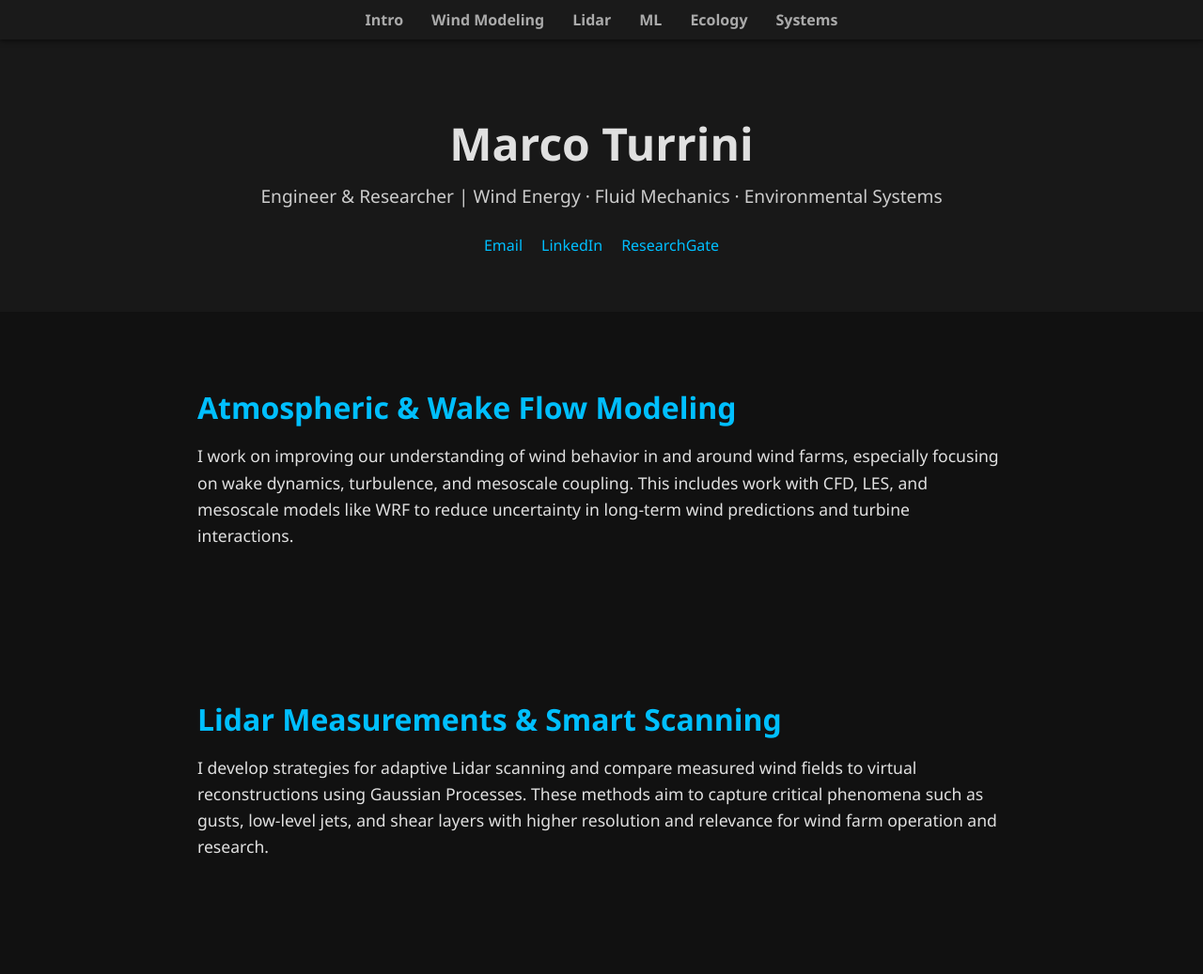
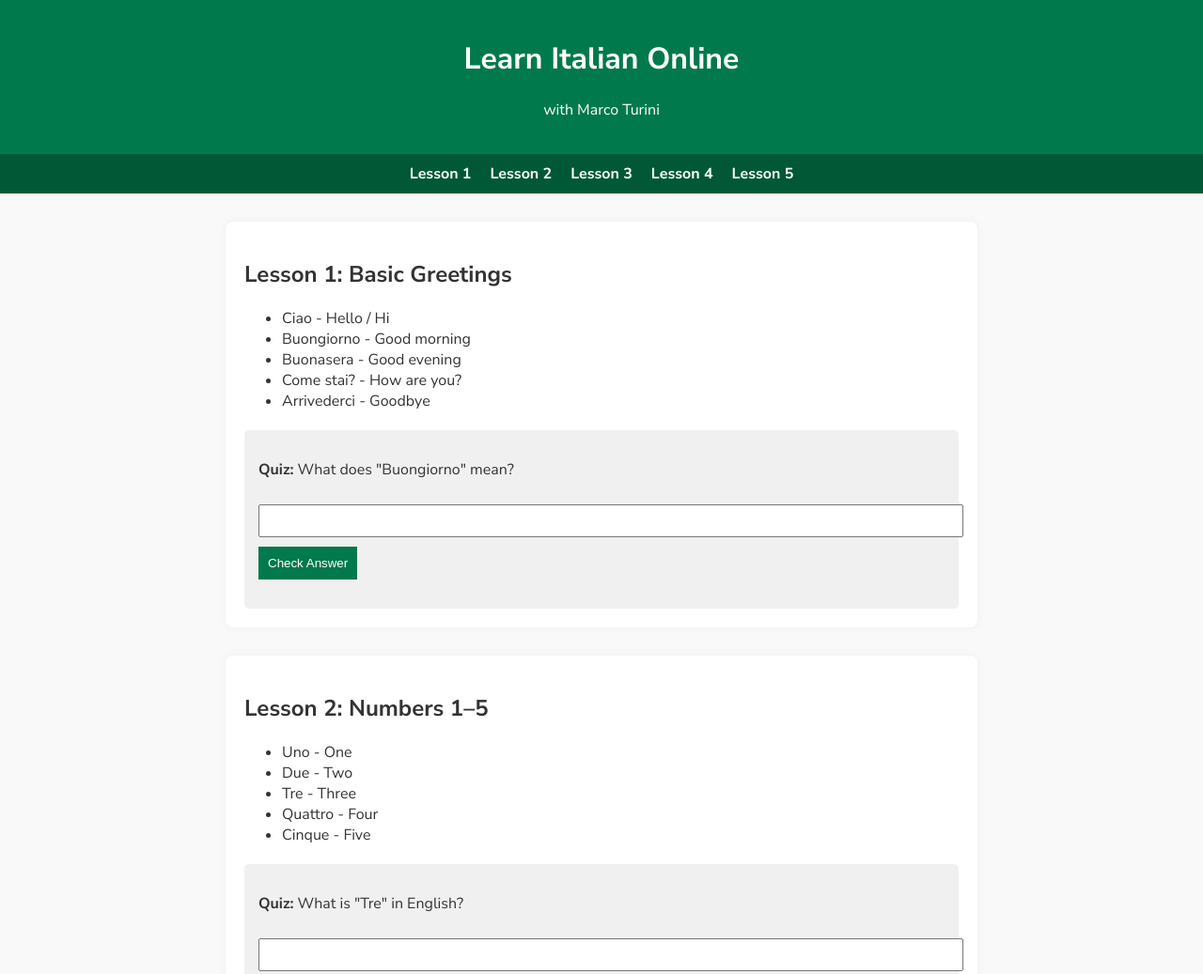
Before and after one commit to marcoturro/web_IT, a plain HTML site: page index.html in a window 1280 px wide. Shown: the top 1037 px of the page at 94% size. Drawn offline with Linux system fonts and the light colour scheme.

Commit message:
first update

```diff
--- a/index.html
+++ b/index.html
@@ -2,151 +2,174 @@
 <html lang="en">
 <head>
   <meta charset="UTF-8" />
-  <meta name="viewport" content="width=device-width, initial-scale=1" />
-  <title>Marco Turrini | Engineering Research</title>
+  <meta name="viewport" content="width=device-width, initial-scale=1.0" />
+  <title>Learn Italian Online | Marco Turini</title>
+  <link href="https://fonts.googleapis.com/css2?family=Nunito+Sans:wght@400;700&display=swap" rel="stylesheet">
   <style>
-    * {
+    body {
+      font-family: 'Nunito Sans', sans-serif;
       margin: 0;
       padding: 0;
-      box-sizing: border-box;
+      background: #f9f9f9;
+      color: #333;
     }
-    html, body {
-      font-family: 'Segoe UI', sans-serif;
-      background-color: #111;
-      color: #e0e0e0;
-      scroll-behavior: smooth;
+    header {
+      background: #00794c;
+      color: white;
+      padding: 20px;
+      text-align: center;
     }
     nav {
-      position: fixed;
-      top: 0;
-      width: 100%;
-      background-color: #1a1a1a;
-      padding: 10px 20px;
-      box-shadow: 0 2px 5px rgba(0,0,0,0.5);
-      z-index: 1000;
-      display: flex;
-      justify-content: center;
-      gap: 30px;
-    }
-    nav a {
-      text-decoration: none;
-      color: #aaa;
-      font-weight: bold;
-      transition: color 0.3s;
-    }
-    nav a:hover {
-      color: #00bfff;
-    }
-    header {
-      padding: 120px 20px 60px;
-      text-align: center;
-      background-color: #181818;
-    }
-    header h1 {
-      font-size: 3em;
-      margin-bottom: 0.2em;
-    }
-    header p {
-      font-size: 1.2em;
-      margin-bottom: 1.5em;
-      color: #ccc;
-    }
-    .links {
+      background: #005837;
       display: flex;
       justify-content: center;
       gap: 20px;
-      font-size: 1em;
+      padding: 10px;
     }
-    .links a {
-      color: #00bfff;
+    nav a {
+      color: white;
       text-decoration: none;
-      transition: opacity 0.3s;
+      font-weight: bold;
     }
-    .links a:hover {
-      opacity: 0.7;
+    .container {
+      max-width: 800px;
+      margin: 30px auto;
+      padding: 0 20px;
     }
-    section {
-      padding: 80px 20px;
-      max-width: 900px;
-      margin: auto;
+    .lesson {
+      background: white;
+      padding: 20px;
+      border-radius: 8px;
+      box-shadow: 0 0 10px rgba(0,0,0,0.05);
+      margin-bottom: 30px;
     }
-    section h2 {
-      font-size: 2em;
-      margin-bottom: 0.5em;
-      color: #00bfff;
+    .quiz {
+      background: #f0f0f0;
+      padding: 15px;
+      border-radius: 5px;
+      margin-top: 20px;
     }
-    section p {
-      font-size: 1.1em;
-      line-height: 1.6;
+    .quiz input[type="text"] {
+      width: 100%;
+      padding: 8px;
+      margin-top: 10px;
+    }
+    .quiz button {
+      background: #00794c;
+      color: white;
+      padding: 10px;
+      border: none;
+      margin-top: 10px;
+      cursor: pointer;
     }
     footer {
+      background: #eee;
       text-align: center;
-      padding: 40px 20px;
+      padding: 20px;
       font-size: 0.9em;
-      color: #666;
-      background-color: #1a1a1a;
+      margin-top: 40px;
     }
   </style>
 </head>
 <body>
+  <header>
+    <h1>Learn Italian Online</h1>
+    <p>with Marco Turini</p>
+  </header>
 
   <nav>
-    <a href="#introduction">Intro</a>
-    <a href="#wind-modeling">Wind Modeling</a>
-    <a href="#lidar">Lidar</a>
-    <a href="#ml">ML</a>
-    <a href="#ecology">Ecology</a>
-    <a href="#energy-systems">Systems</a>
+    <a href="#lesson1">Lesson 1</a>
+    <a href="#lesson2">Lesson 2</a>
+    <a href="#lesson3">Lesson 3</a>
+    <a href="#lesson4">Lesson 4</a>
+    <a href="#lesson5">Lesson 5</a>
   </nav>
 
-  <header id="introduction">
-    <h1>Marco Turrini</h1>
-    <p>Engineer & Researcher | Wind Energy · Fluid Mechanics · Environmental Systems</p>
-    <div class="links">
-      <a href="mailto:.com">Email</a>
-      <a href="https://www.linkedin.com/in/marcoturrini" target="_blank">LinkedIn</a>
-      <a href="https://www.researchgate.net/profile/Marco-Turrini" target="_blank">ResearchGate</a>
+  <div class="container">
+    <div id="lesson1" class="lesson">
+      <h2>Lesson 1: Basic Greetings</h2>
+      <ul>
+        <li>Ciao - Hello / Hi</li>
+        <li>Buongiorno - Good morning</li>
+        <li>Buonasera - Good evening</li>
+        <li>Come stai? - How are you?</li>
+        <li>Arrivederci - Goodbye</li>
+      </ul>
+      <div class="quiz">
+        <p><strong>Quiz:</strong> What does "Buongiorno" mean?</p>
+        <input type="text" id="q1" />
+        <button onclick="checkAnswer('q1', 'Good morning')">Check Answer</button>
+        <p id="result-q1"></p>
+      </div>
     </div>
-  </header>
 
-  <section id="wind-modeling">
-    <h2>Atmospheric & Wake Flow Modeling</h2>
-    <p>
-      I work on improving our understanding of wind behavior in and around wind farms, especially focusing on wake dynamics, turbulence, and mesoscale coupling. This includes work with CFD, LES, and mesoscale models like WRF to reduce uncertainty in long-term wind predictions and turbine interactions.
-    </p>
-  </section>
+    <div id="lesson2" class="lesson">
+      <h2>Lesson 2: Numbers 1–5</h2>
+      <ul>
+        <li>Uno - One</li>
+        <li>Due - Two</li>
+        <li>Tre - Three</li>
+        <li>Quattro - Four</li>
+        <li>Cinque - Five</li>
+      </ul>
+      <div class="quiz">
+        <p><strong>Quiz:</strong> What is "Tre" in English?</p>
+        <input type="text" id="q2" />
+        <button onclick="checkAnswer('q2', 'Three')">Check Answer</button>
+        <p id="result-q2"></p>
+      </div>
+    </div>
 
-  <section id="lidar">
-    <h2>Lidar Measurements & Smart Scanning</h2>
-    <p>
-      I develop strategies for adaptive Lidar scanning and compare measured wind fields to virtual reconstructions using Gaussian Processes. These methods aim to capture critical phenomena such as gusts, low-level jets, and shear layers with higher resolution and relevance for wind farm operation and research.
-    </p>
-  </section>
+    <div id="lesson3" class="lesson">
+      <h2>Lesson 3: Days of the Week</h2>
+      <ul>
+        <li>Lunedì - Monday</li>
+        <li>Martedì - Tuesday</li>
+        <li>Mercoledì - Wednesday</li>
+        <li>Giovedì - Thursday</li>
+        <li>Venerdì - Friday</li>
+      </ul>
+    </div>
 
-  <section id="ml">
-    <h2>Machine Learning for Wind Forecasting</h2>
-    <p>
-      I'm exploring data-driven models to enhance wind resource assessment, flow reconstruction, and uncertainty quantification. By integrating ML with physical models, I aim to build hybrid solutions that are both accurate and interpretable.
-    </p>
-  </section>
+    <div id="lesson4" class="lesson">
+      <h2>Lesson 4: Essential Verbs</h2>
+      <ul>
+        <li>Essere - To be</li>
+        <li>Avere - To have</li>
+        <li>Andare - To go</li>
+        <li>Fare - To do/make</li>
+        <li>Dire - To say</li>
+      </ul>
+    </div>
 
-  <section id="ecology">
-    <h2>Ecological Impact & Coexistence</h2>
-    <p>
-      I investigate the interaction between renewable energy systems and ecosystems, including bird deterrence strategies, wildlife monitoring, and policy-driven approaches for mitigation. This ties into a broader effort to design environmentally responsible wind projects.
-    </p>
-  </section>
-
-  <section id="energy-systems">
-    <h2>Hybrid Energy Systems & Optimization</h2>
-    <p>
-      My work also touches on energy management systems for hybrid plants combining wind, solar, and storage. I study operational optimization, market participation, and control strategies that enable more resilient and intelligent energy infrastructures.
-    </p>
-  </section>
+    <div id="lesson5" class="lesson">
+      <h2>Lesson 5: Common Phrases</h2>
+      <ul>
+        <li>Mi chiamo Marco - My name is Marco</li>
+        <li>Non capisco - I don't understand</li>
+        <li>Parli inglese? - Do you speak English?</li>
+        <li>Per favore - Please</li>
+        <li>Grazie - Thank you</li>
+      </ul>
+    </div>
+  </div>
 
   <footer>
-    © 2025 Marco Turrini · All rights reserved.
+    &copy; 2025 LearnItalianOnline.org | Created by Marco Turini
   </footer>
 
+  <script>
+    function checkAnswer(id, correct) {
+      const answer = document.getElementById(id).value.trim().toLowerCase();
+      const result = document.getElementById(`result-${id}`);
+      if (answer === correct.toLowerCase()) {
+        result.textContent = '✅ Correct!';
+        result.style.color = 'green';
+      } else {
+        result.textContent = `❌ Wrong. The correct answer is "${correct}".`;
+        result.style.color = 'red';
+      }
+    }
+  </script>
 </body>
 </html>
```
Also changed, not shown: 2 other files.
